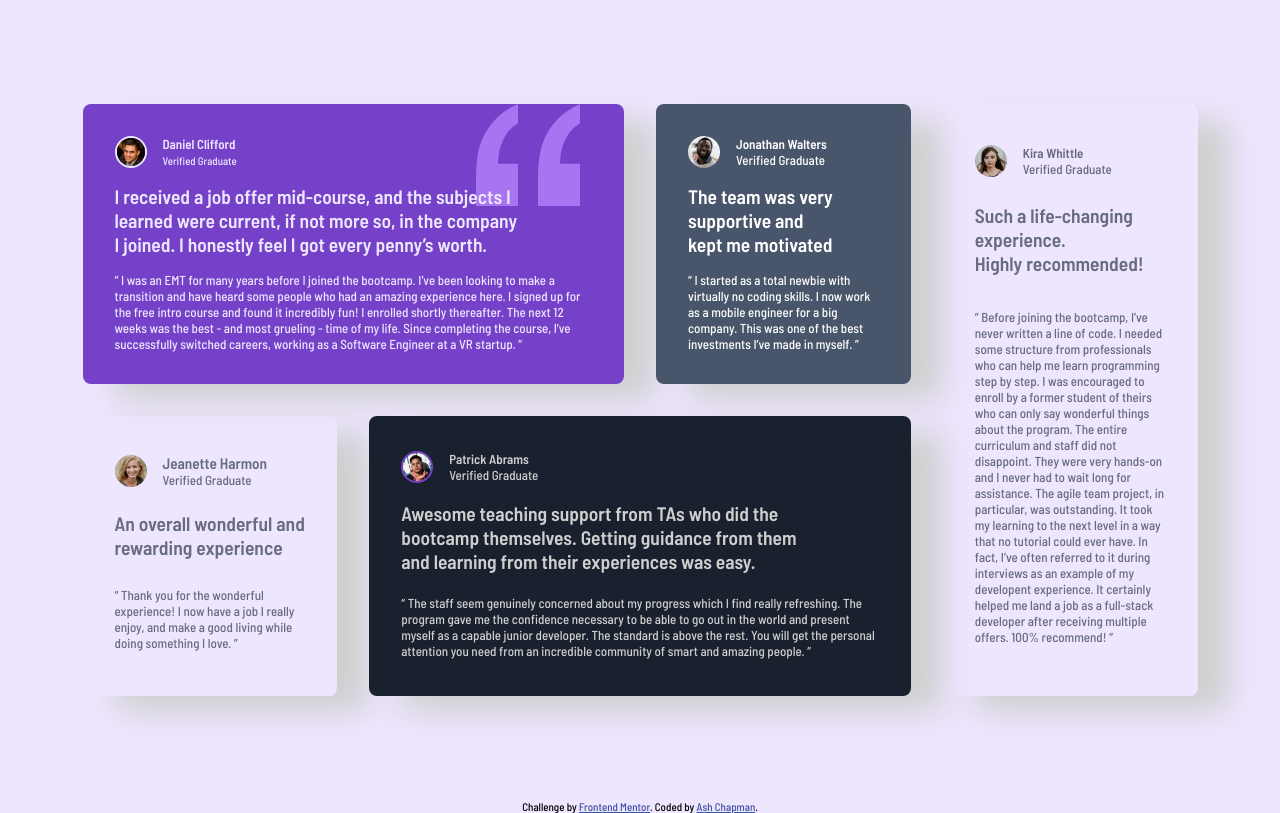
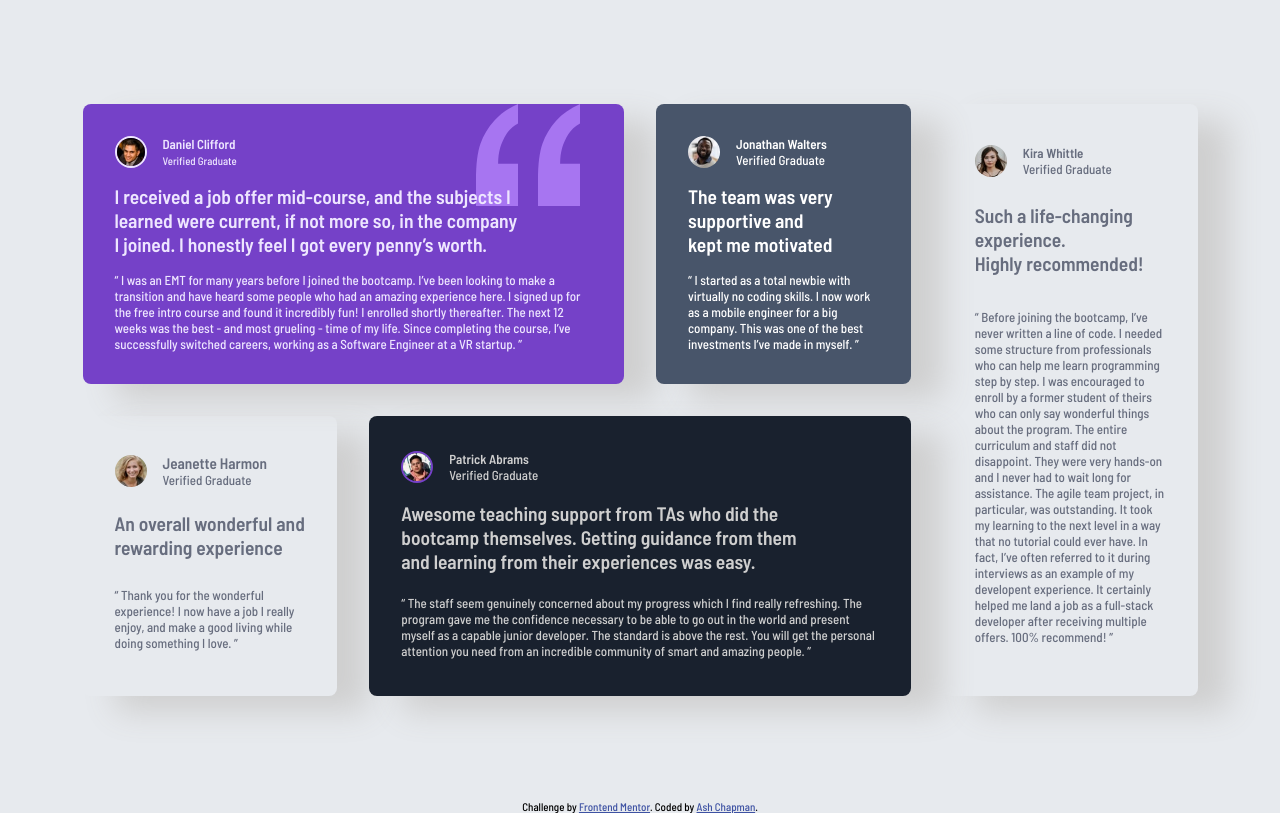
Before and after one commit to BoundoTheWitch/testimonials-grid-section, a plain HTML site: page index.html in a window 1280 px wide. Drawn offline with Linux system fonts and the light colour scheme.

Commit message:
Wrong background color

```diff
--- a/style.css
+++ b/style.css
@@ -78,7 +78,7 @@ body {
   font-weight: var(--fw-primary);
   color: white;
   margin: 2rem;
-  background-color: var(--purple-50);
+  background-color: var(--grey-100);
 
   @media (min-width: 49.938rem) {
     margin: 0;
```
